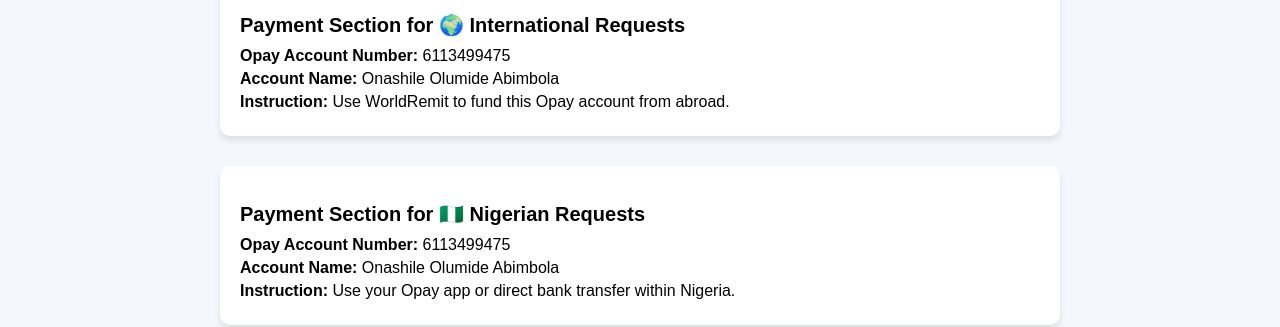
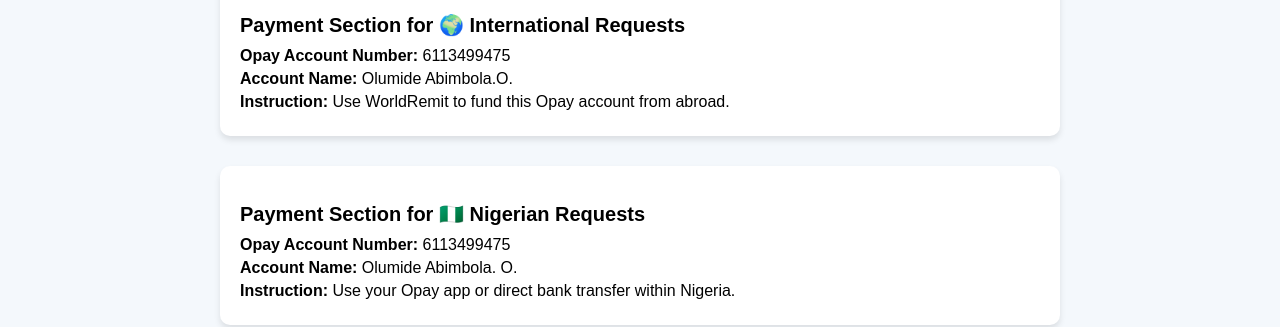
Before and after one commit to teslahpublishers/pdf-store, a plain HTML site: page index.html in a window 1280 px wide. Shown: the part 559-886 px from the top of the page. Drawn offline with Linux system fonts and the light colour scheme.

Commit message:
Update index.html

```diff
--- a/index.html
+++ b/index.html
@@ -228,14 +228,14 @@
   <div class="payment-section">
     <h2>Payment Section for 🌍 International Requests</h2>
     <p><strong>Opay Account Number:</strong> 6113499475</p>
-    <p><strong>Account Name:</strong> Onashile Olumide Abimbola</p>
+    <p><strong>Account Name:</strong> Olumide Abimbola.O.</p>
     <p><strong>Instruction:</strong> Use <span class="highlight">WorldRemit</span> to fund this Opay account from abroad.</p>
   </div>
 
   <div class="payment-section">
     <h2>Payment Section for 🇳🇬 Nigerian Requests</h2>
     <p><strong>Opay Account Number:</strong> 6113499475</p>
-    <p><strong>Account Name:</strong> Onashile Olumide Abimbola</p>
+    <p><strong>Account Name:</strong> Olumide Abimbola. O.</p>
     <p><strong>Instruction:</strong> Use your Opay app or direct bank transfer within Nigeria.</p>
   </div>
 
```
